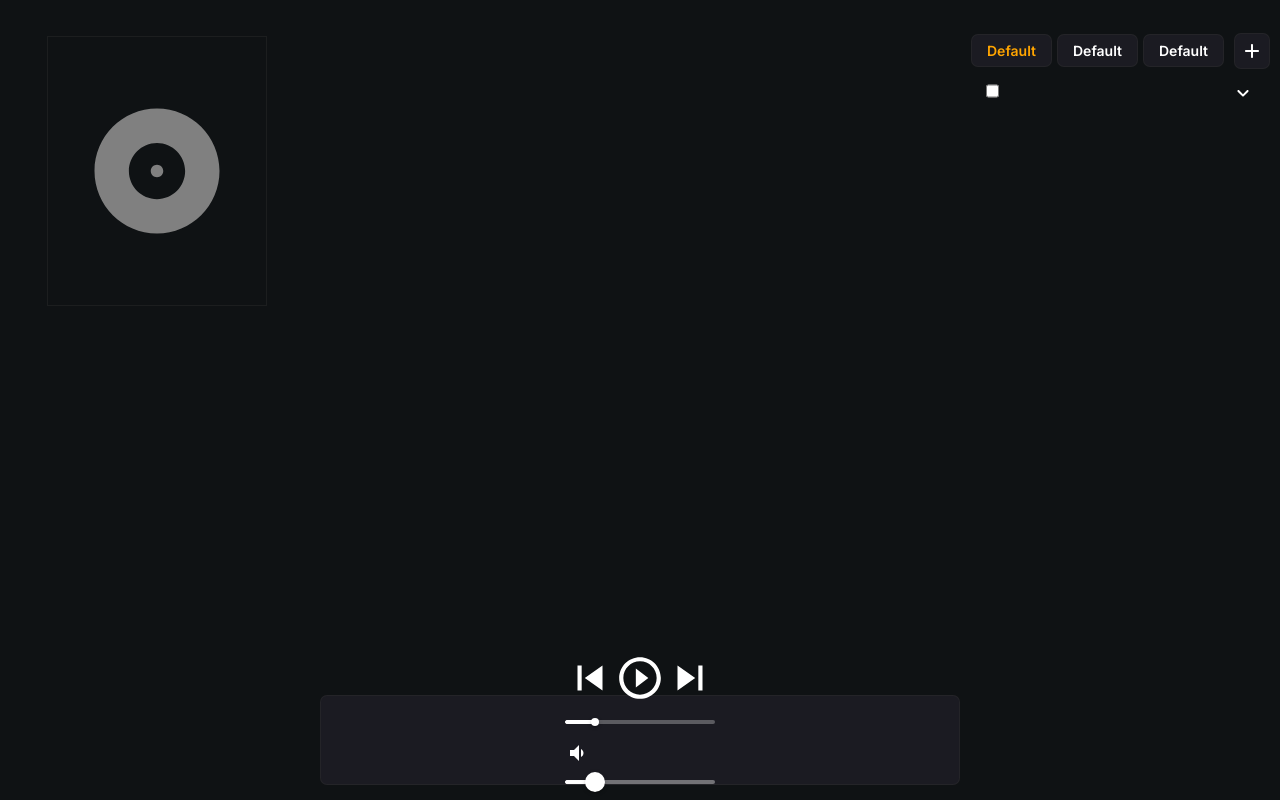
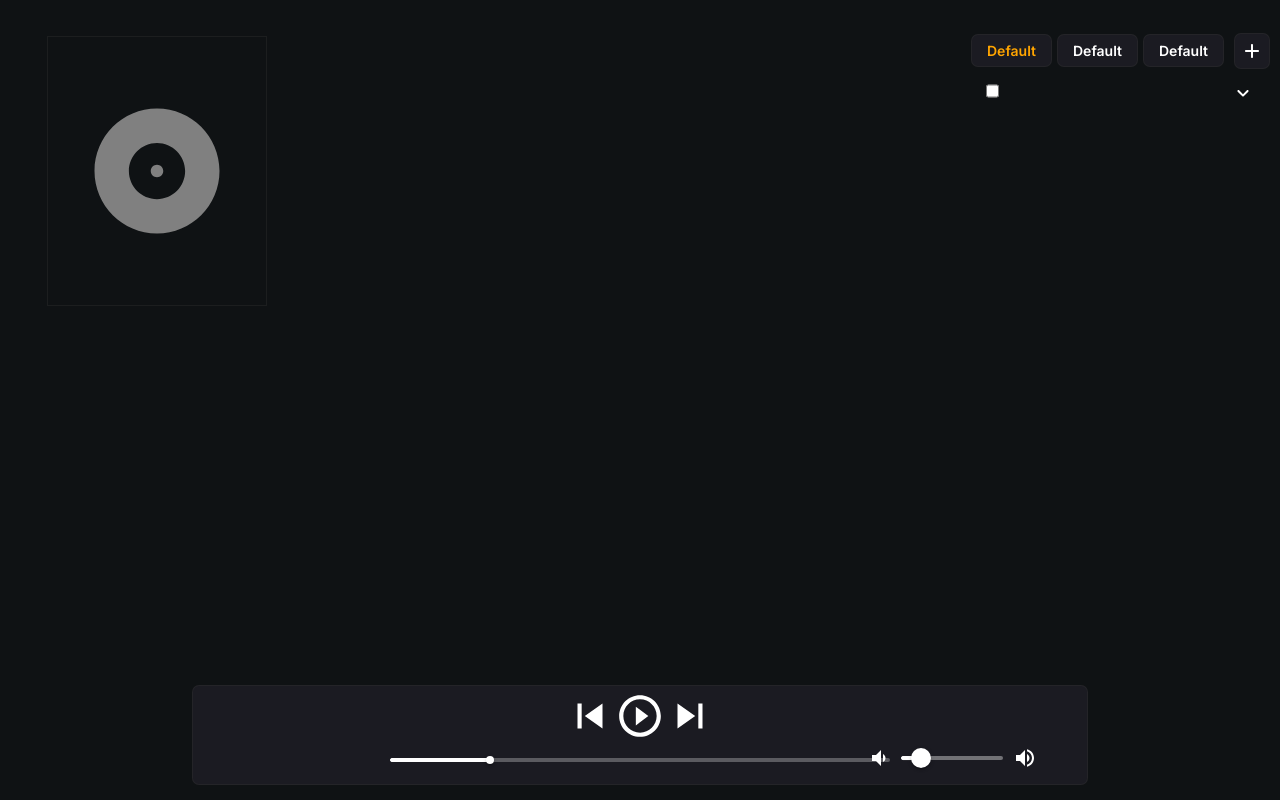
Before and after one commit to Ceft7412/music-player, a Next.js app: page / in a window 1280 px wide. Built offline with nearby package versions, Linux system fonts and the light colour scheme.

Commit message:
Update _footer.scss

```diff
--- a/src/resources/sass/_footer.scss
+++ b/src/resources/sass/_footer.scss
@@ -3,19 +3,38 @@
   bottom: 15px;
   left: 0;
   right: 0;
-  height: 90px;
+  height: 100px;
   width: 100%;
   display: flex;
   justify-content: center;
   z-index: 2000;
   .footer__flex {
     background-color: rgb(27, 27, 34);
-    width: 50%;
+    width: 70%;
     border-radius: 7px;
     border: 1px solid rgba(51, 51, 51, 0.379);
     height: 100%;
     display: flex;
     align-items: center;
     justify-content: center;
+    position: relative;
+    .footer__flex-cols {
+      display: flex;
+      flex-direction: column;
+      align-items: center;
+      justify-content: center;
+      .footer__progress {
+        width: 500px;
+      }
+      .footer__volume {
+        position: absolute;
+        display: flex;
+        align-items: center;
+        gap: 10px;
+        width: 170px;
+        right: 50px;
+        bottom: 13px;
+      }
+    }
   }
 }
```
